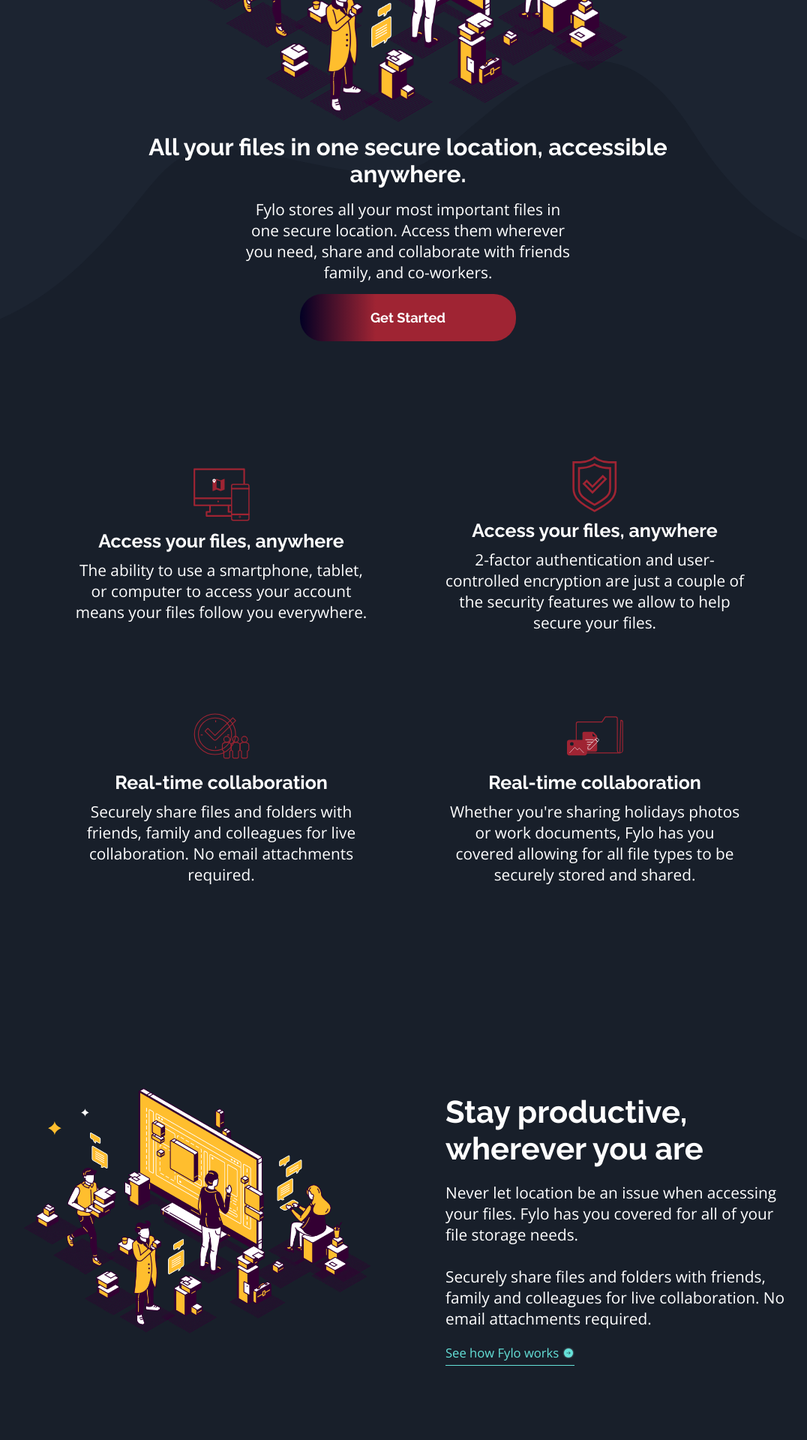
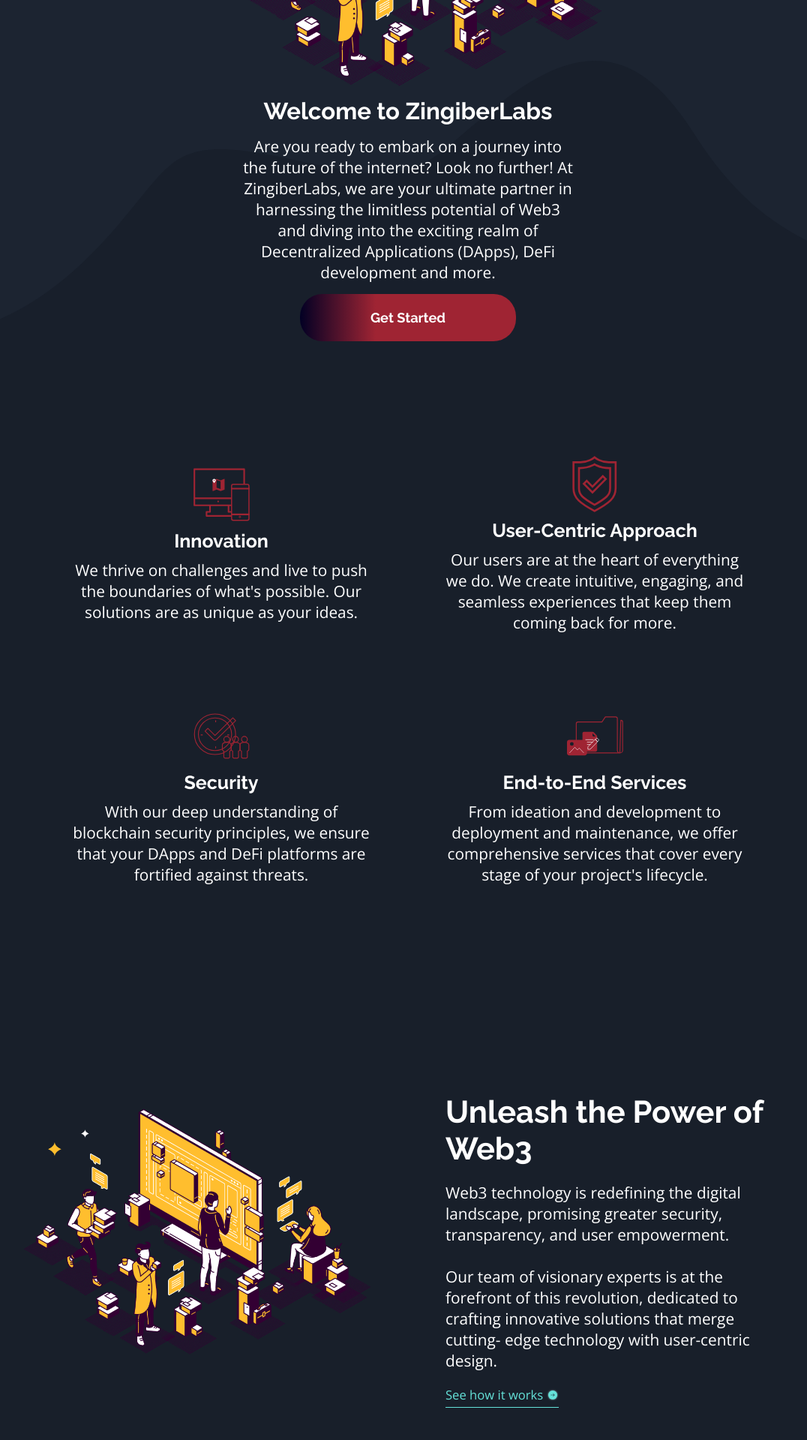
Before and after one commit to PaoAguilar/zingiberlabs-website, a Next.js app: page / in a window 1280 px wide. Shown: the part 320-2240 px from the top of the page at 75% size, without its empty margins (96-1172 px from the left). Built offline with nearby package versions, Linux system fonts and the light colour scheme.

Commit message:
change website labels

```diff
--- a/components/Form.tsx
+++ b/components/Form.tsx
@@ -17,11 +17,15 @@ const Form: FC = () => {
   return (
     <section aria-label="Early access" className={styles.wrapper}>
       <form className={styles.form} onSubmit={handleSubmit}>
-        <h1>Get early access today</h1>
+        <h1>Contact us today</h1>
         <p>
-          It only takes a minute to sign up and our free starter tier is
-          extremely generous. If you have any questions, our support team would
-          be happy to help you.
+          Ready to jump into the world of Web3 and DeFi? Sign up in this contact
+          form. Let&lsquo;`s embark on a journey that will change the digital
+          landscape forever.
+        </p>
+        <p>
+          With ZingiberLabs, anything is possible and the possibilities are
+          limitless. Are you in?
         </p>
         <div className={styles.inputWrapper}>
           <div>
@@ -34,7 +38,7 @@ const Form: FC = () => {
             />
             {error ? <p className={styles.error}>{error}</p> : null}
           </div>
-          <button type="submit">Get Started For Free</button>
+          <button type="submit">Send</button>
         </div>
       </form>
     </section>
--- a/components/Sections/Features.tsx
+++ b/components/Sections/Features.tsx
@@ -30,25 +30,22 @@ export default Features;
 const elements = [
   {
     image: "/icon-access-anywhere.svg",
-    title: "Access your files, anywhere",
-    text: `The ability to use a smartphone, tablet, or
-    computer to access your account means your files follow you everywhere.`,
+    title: "Innovation",
+    text: `We thrive on challenges and live to push the boundaries of what's possible. Our solutions are as unique as your ideas.`,
   },
   {
     image: "/icon-security.svg",
-    title: "Access your files, anywhere",
-    text: `2-factor authentication and user-controlled encryption are just a couple of the security features we allow to help secure your files.`,
+    title: "User-Centric Approach",
+    text: `Our users are at the heart of everything we do. We create intuitive, engaging, and seamless experiences that keep them coming back for more.`,
   },
   {
     image: "/icon-collaboration.svg",
-    title: "Real-time collaboration",
-    text: `Securely share files and folders with friends, family and colleagues for live collaboration. No email
-    attachments required.`,
+    title: "Security",
+    text: `With our deep understanding of blockchain security principles, we ensure that your DApps and DeFi platforms are fortified against threats.`,
   },
   {
     image: "/icon-any-file.svg",
-    title: "Real-time collaboration",
-    text: `Whether you're sharing holidays photos or work
-    documents, Fylo has you covered allowing for all file types to be securely stored and shared.`,
+    title: "End-to-End Services",
+    text: `From ideation and development to deployment and maintenance, we offer comprehensive services that cover every stage of your project's lifecycle.`,
   },
 ];
--- a/components/Sections/Intro.tsx
+++ b/components/Sections/Intro.tsx
@@ -11,13 +11,12 @@ const Intro = () => (
       objectFit="contain"
       priority
     />
-    <h1 id="section1-title">
-      All your files in one secure location, accessible anywhere.
-    </h1>
+    <h1 id="section1-title">Welcome to ZingiberLabs</h1>
     <p>
-      Fylo stores all your most important files in one secure location. Access
-      them wherever you need, share and collaborate with friends family, and
-      co-workers.
+      Are you ready to embark on a journey into the future of the internet? Look
+      no further! At ZingiberLabs, we are your ultimate partner in harnessing
+      the limitless potential of Web3 and diving into the exciting realm of
+      Decentralized Applications (DApps), DeFi development and more.
     </p>
     <button type="button">Get Started</button>
   </section>
--- a/components/Sections/Productivity.tsx
+++ b/components/Sections/Productivity.tsx
@@ -15,17 +15,18 @@ const Productivity: FC = () => {
         priority
       />
       <div>
-        <h1 id="productivity-title">Stay productive, wherever you are</h1>
+        <h1 id="productivity-title">Unleash the Power of Web3</h1>
         <p>
-          Never let location be an issue when accessing your files. Fylo has you
-          covered for all of your file storage needs. <br />
+          Web3 technology is redefining the digital landscape, promising greater
+          security, transparency, and user empowerment. <br />
           <br />
-          Securely share files and folders with friends, family and colleagues
-          for live collaboration. No email attachments required.
+          Our team of visionary experts is at the forefront of this revolution,
+          dedicated to crafting innovative solutions that merge cutting- edge
+          technology with user-centric design.
         </p>
         <Link href="#">
           <a>
-            See how Fylo works <Arrow />
+            See how it works <Arrow />
           </a>
         </Link>
       </div>
```
